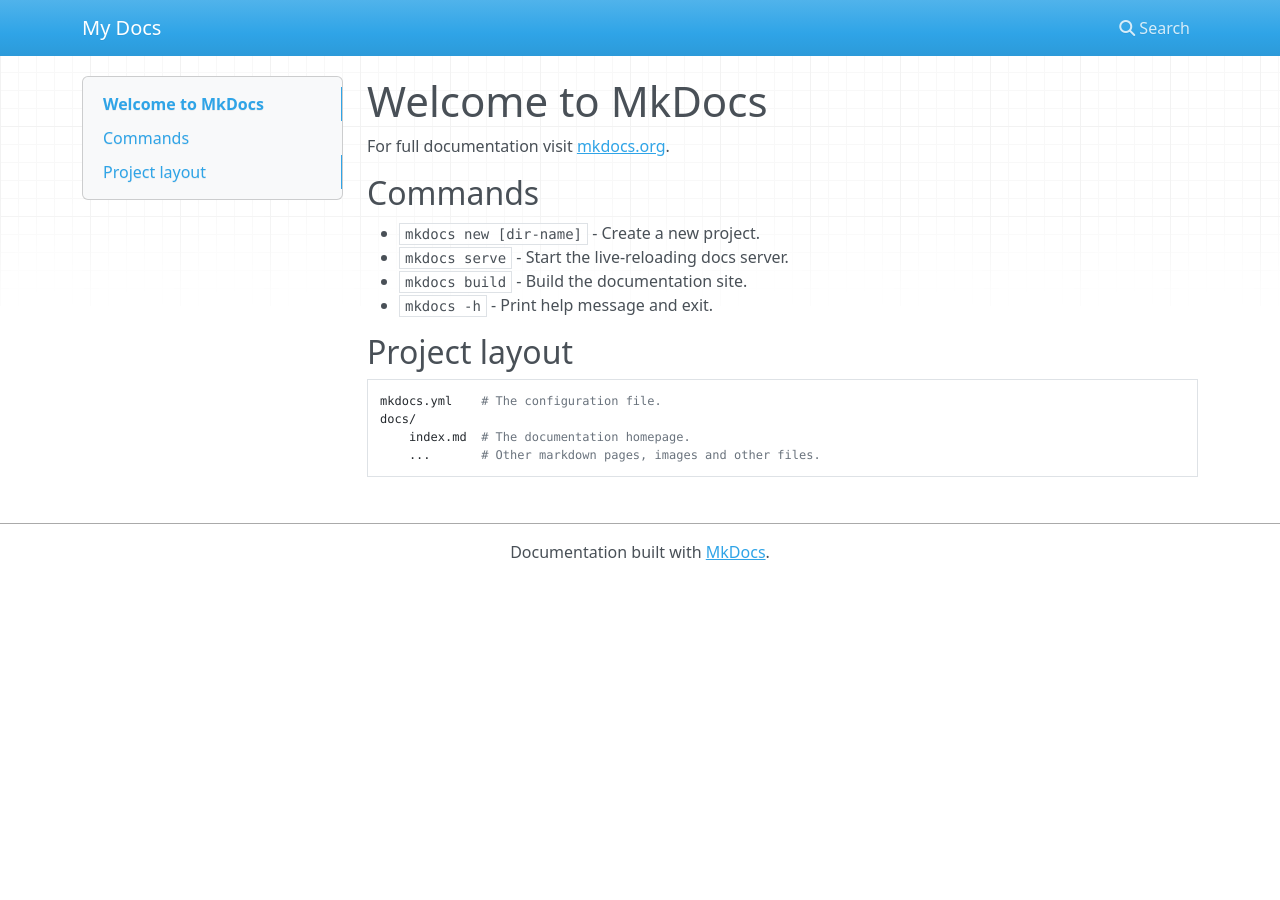
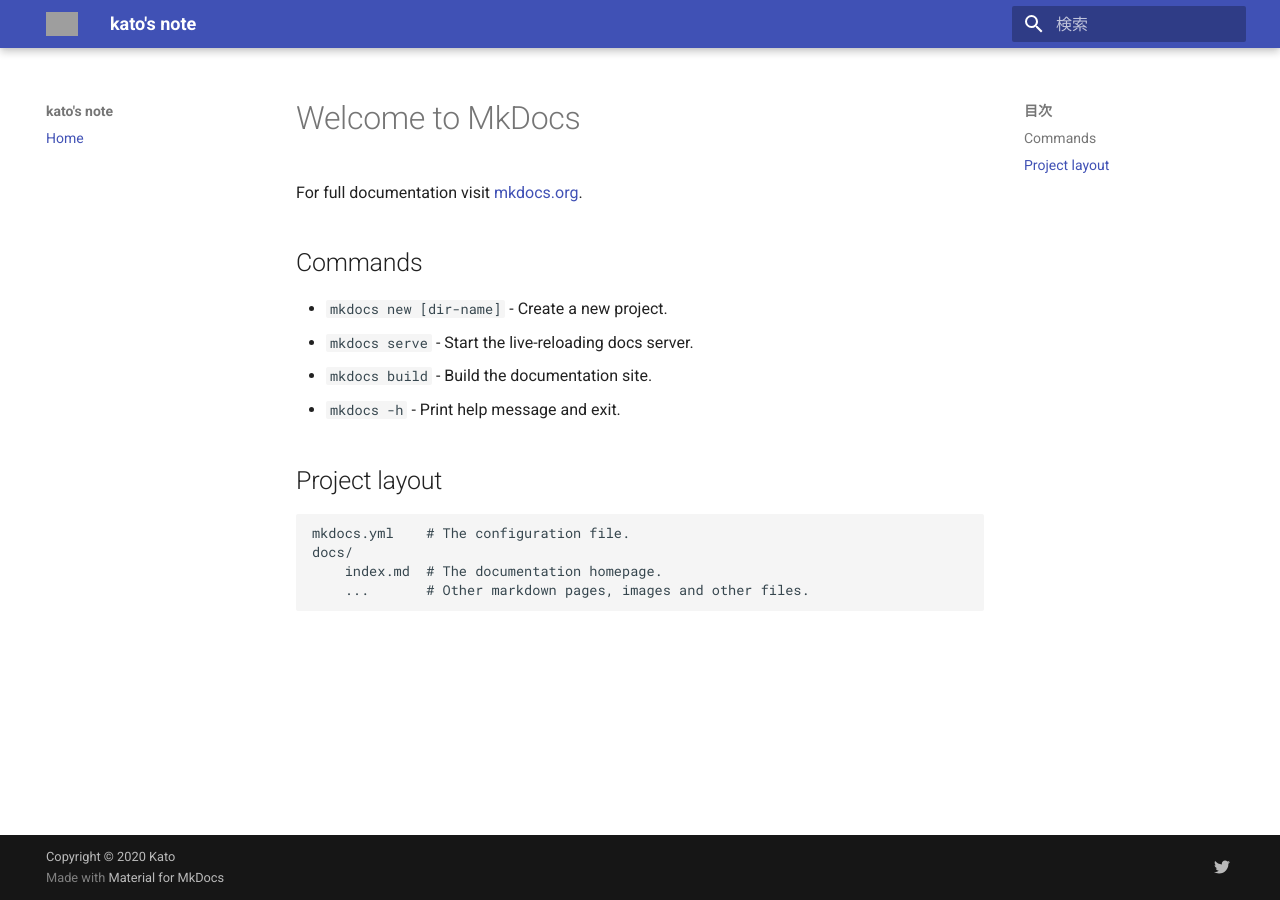
Before and after one commit to kat0h/note-book, an MkDocs documentation site: the page built from docs/index.md, in a window 1280 px wide. Built offline with MkDocs 1.6.1 and Material for MkDocs 9.7.7, drawn with Linux system fonts in a browser that asks for light colours; nearby versions of some CDN libraries; grey boxes are pictures that could not be loaded.

Commit message:
Fix mkdocs.yml

```diff
--- a/mkdocs.yml
+++ b/mkdocs.yml
@@ -1 +1,31 @@
-site_name: My Docs
+site_name: kato's note
+
+nav:
+- Home: 'index.md'
+
+theme:
+    name: material
+    favicon: assets/favicon.ico
+    logo: assets/logo.jpg
+    language: 'ja'
+    features:
+        - header.autohide
+
+markdown_extensions:
+    - admonition
+    - attr_list
+    - fontawesome_markdown
+
+extra_css:
+    - "https://fonts.googleapis.com/earlyaccess/notosansjp.css"
+    - "https://fonts.googleapis.com/css?family=Open+Sans:600,800"
+    - "https://maxcdn.bootstrapcdn.com/font-awesome/4.6.1/css/font-awesome.min.css"
+
+extra:
+    search:
+        language: 'en, ja'
+    social:
+        - icon: fontawesome/brands/twitter
+          link: https://twitter.com/uvrub
+
+copyright: Copyright &copy; 2020 Kato
```
